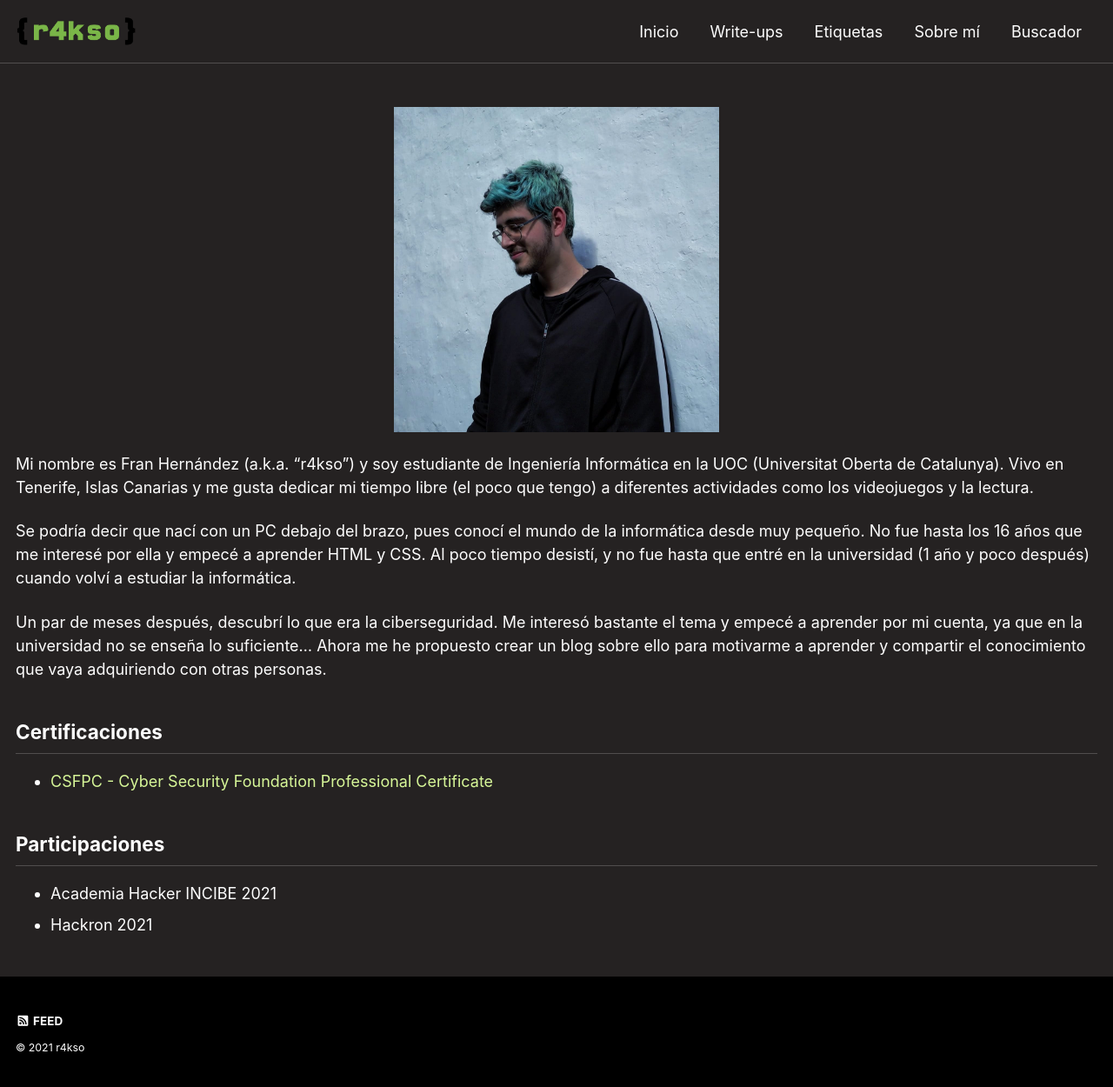
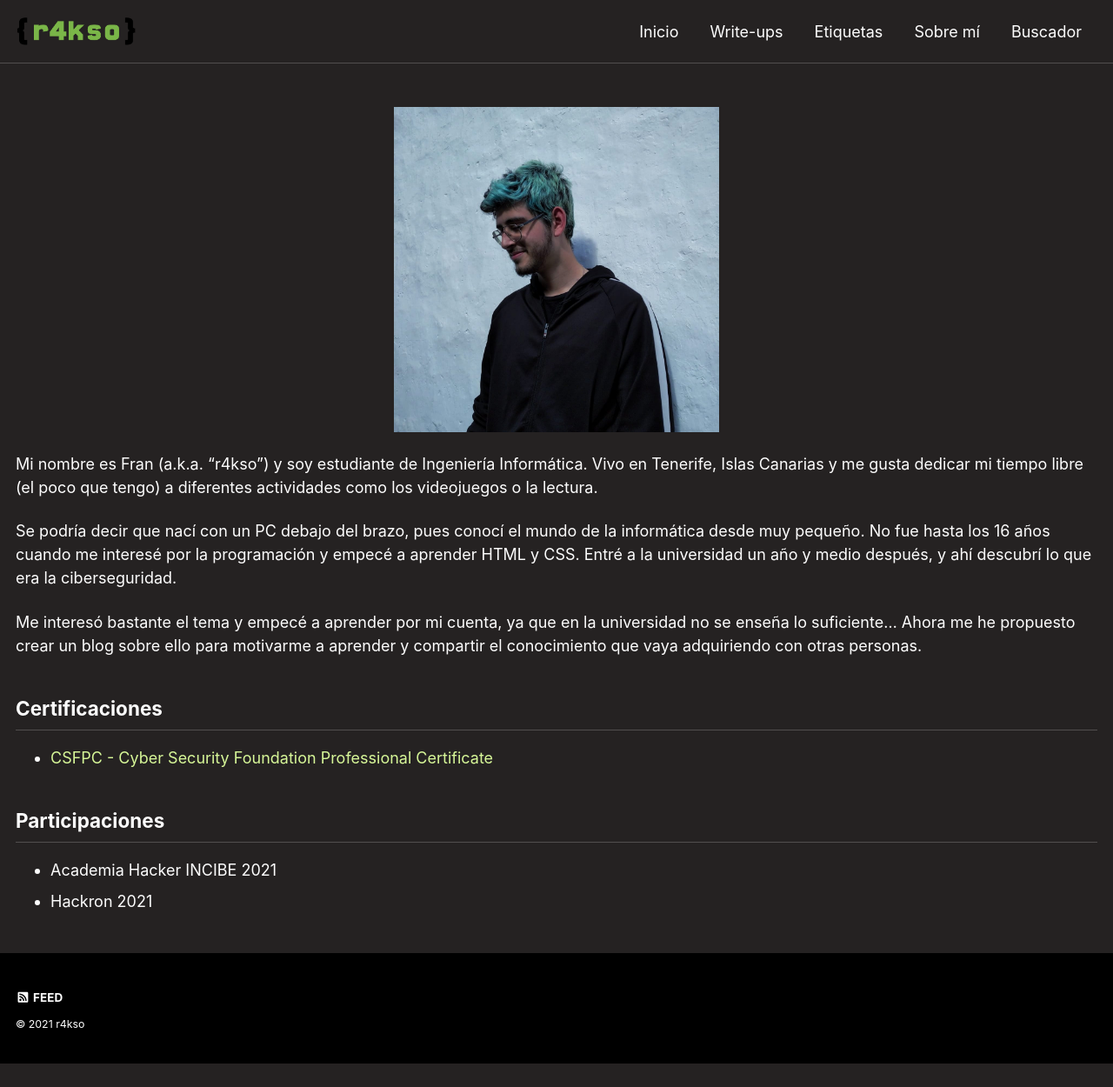
Before and after one commit to r4kso/r4kso.github.io, a Jekyll site: the page built from _pages/about.md, in a window 1280 px wide. Shown: the whole page at 87% size. Built offline with Jekyll 4.4.1, drawn with Linux system fonts in a browser that asks for light colours; cached includes are drawn as plain includes; a script that is not in the unit is left out; after the commit the page ends 1223 px from its top, so only the background shows below that.

Commit message:
Update (Fixed errors)
- Link certificacion
- About me

```diff
--- a/_pages/about.md
+++ b/_pages/about.md
@@ -11,13 +11,13 @@ date: 2021-03-24
 <img src="/assets/images/about/cover.jpg" width="30%">
 </p>
 
-Mi nombre es Fran Hernández (a.k.a. "r4kso") y soy estudiante de Ingeniería Informática en la UOC (Universitat Oberta de Catalunya). Vivo en Tenerife, Islas Canarias y me gusta dedicar mi tiempo libre (el poco que tengo) a diferentes actividades como los videojuegos y la lectura.
+Mi nombre es Fran (a.k.a. "r4kso") y soy estudiante de Ingeniería Informática. Vivo en Tenerife, Islas Canarias y me gusta dedicar mi tiempo libre (el poco que tengo) a diferentes actividades como los videojuegos o la lectura.
 
-Se podría decir que nací con un PC debajo del brazo, pues conocí el mundo de la informática desde muy pequeño. No fue hasta los 16 años que me interesé por ella y empecé a aprender HTML y CSS. Al poco tiempo desistí, y no fue hasta que entré en la universidad (1 año y poco después) cuando volví a estudiar la informática.
+Se podría decir que nací con un PC debajo del brazo, pues conocí el mundo de la informática desde muy pequeño. No fue hasta los 16 años cuando me interesé por la programación y empecé a aprender HTML y CSS. Entré a la universidad un año y medio después, y ahí descubrí lo que era la ciberseguridad.
 
-Un par de meses después, descubrí lo que era la ciberseguridad. Me interesó bastante el tema y empecé a aprender por mi cuenta, ya que en la universidad no se enseña lo suficiente... Ahora me he propuesto crear un blog sobre ello para motivarme a aprender y compartir el conocimiento que vaya adquiriendo con otras personas.
+Me interesó bastante el tema y empecé a aprender por mi cuenta, ya que en la universidad no se enseña lo suficiente... Ahora me he propuesto crear un blog sobre ello para motivarme a aprender y compartir el conocimiento que vaya adquiriendo con otras personas.
 ## Certificaciones
-- [CSFPC - Cyber Security Foundation Professional Certificate](https://www.linkedin.com/in/fran-hern%C3%A1ndez-rizo-624b891aa/)
+- [CSFPC - Cyber Security Foundation Professional Certificate](https://www.credly.com/badges/4a0f9e5c-f0a3-4768-91dd-c398741e839f?)
 
 ## Participaciones
 - Academia Hacker INCIBE 2021
```
